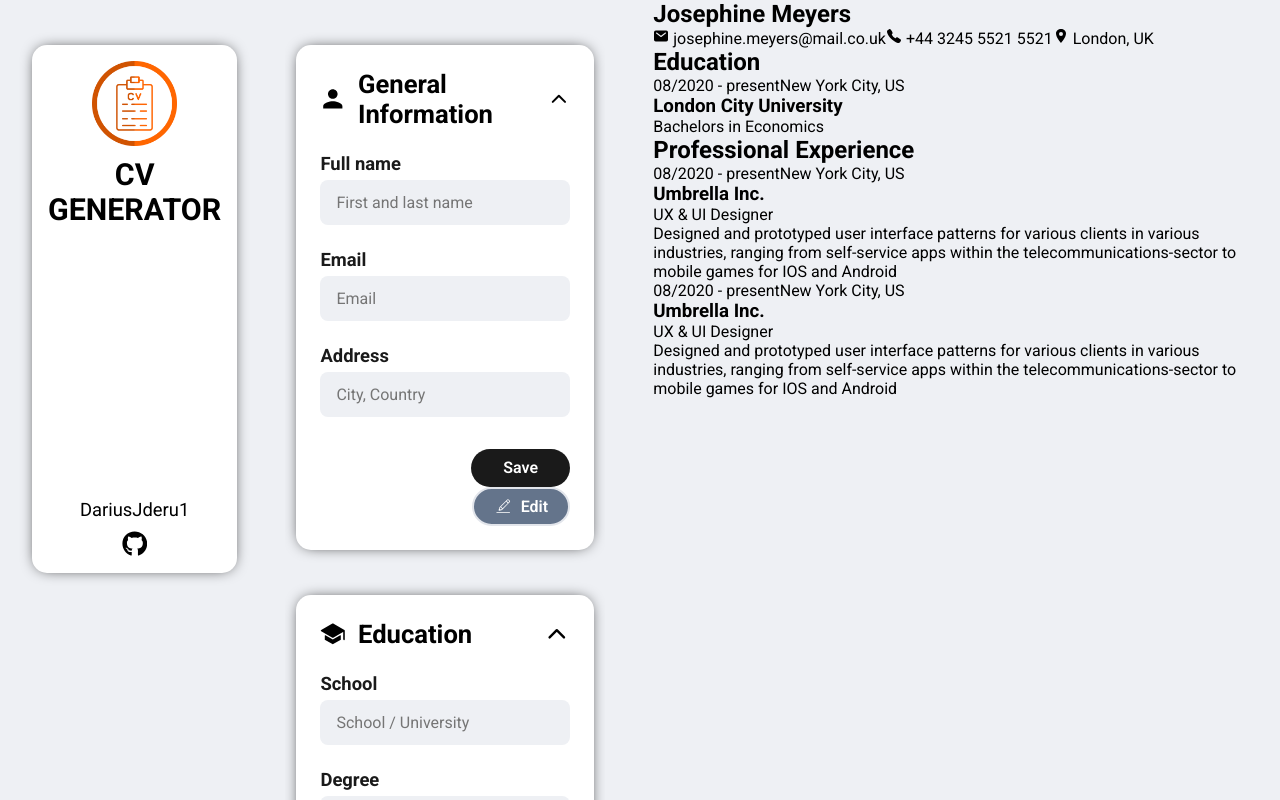
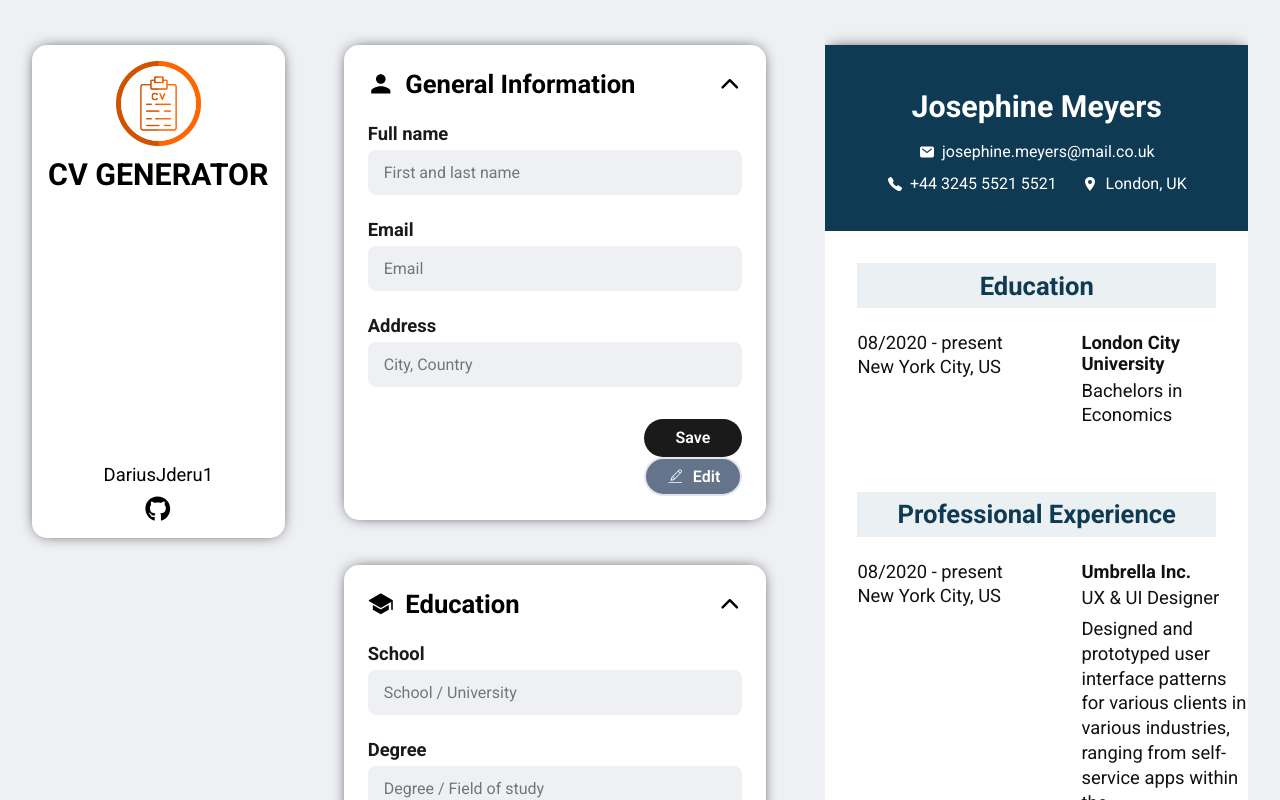
Before and after one commit to DariusJderu1/CV-builder, a React (Vite) app: page / in a window 1280 px wide. Built offline with nearby package versions, Linux system fonts and the light colour scheme.

Commit message:
Add styles to preview

```diff
--- a/src/components/app/Preview.jsx
+++ b/src/components/app/Preview.jsx
@@ -1,47 +1,49 @@
 import { IoMail, IoCall, IoLocationSharp } from "react-icons/io5";
+import "../../styles/app/Preview.css";
 
 export default function Preview() {
 
     return (
 
-        <section>
+        <section className="preview-shell">
 
-            <div>
+            <div className="preview-page">
 
-                <header>
+                <header className="preview-header">
                     <h1>Josephine Meyers</h1>
-                    <div>
+                    <div className="preview-contact-row">
                         <span><IoMail /> josephine.meyers@mail.co.uk</span>
                         <span><IoCall /> +44 3245 5521 5521</span>
                         <span><IoLocationSharp /> London, UK</span>
                     </div>
                 </header>
 
-                <section>
+                <section className="preview-section">
                     <h2>Education</h2>
 
-                    <div>
-                        <div>
+                    <div className="preview-entry">
+                        <div className="preview-entry-meta">
                             <span>08/2020 - present</span>
                             <span>New York City, US</span>
                         </div>
-                        <div>
+
+                        <div className="preview-entry-content">
                             <h3>London City University</h3>
                             <p>Bachelors in Economics</p>
                         </div>
                     </div>
                 </section>
 
-                <section>
+                <section className="preview-section">
                     <h2>Professional Experience</h2>
 
-                    <div>
-                        <div>
+                    <div className="preview-entry">
+                        <div className="preview-entry-meta">
                             <span>08/2020 - present</span>
                             <span>New York City, US</span>
                         </div>
 
-                        <div>
+                        <div className="preview-entry-content">
                             <h3>Umbrella Inc.</h3>
                             <p>UX & UI Designer</p>
                             <p>
@@ -52,13 +54,13 @@ export default function Preview() {
                         </div>
                     </div>
 
-                    <div>
-                        <div>
+                    <div className="preview-entry">
+                        <div className="preview-entry-meta">
                             <span>08/2020 - present</span>
                             <span>New York City, US</span>
                         </div>
 
-                        <div>
+                        <div className="preview-entry-content">
                             <h3>Umbrella Inc.</h3>
                             <p>UX & UI Designer</p>
                             <p>
--- /dev/null
+++ b/src/styles/app/Preview.css
@@ -0,0 +1,144 @@
+/* Page */
+.preview-shell {
+
+    flex: 1;
+
+    min-width: 420px;
+    padding: 2.8rem 0;
+
+    display: flex;
+    justify-content: center;
+
+    overflow-y: auto;
+    scrollbar-width: none;
+    -ms-overflow-style: none;
+}
+
+.preview-page {
+
+    width: min(100%, 850px);
+    min-height: 1120px;
+
+    background-color: var(--clr-background-section);
+
+    -webkit-box-shadow: var(--webkit-shadow);
+    box-shadow: var(--shadow);
+    color: #111111;
+}
+/* Page */
+
+
+/* Header */
+.preview-header {
+
+    background-color: var(--clr-preview-brand);
+    color: #ffffff;
+
+    padding: 2.8rem 3rem 2.4rem;
+
+    display: flex;
+    flex-direction: column;
+    align-items: center;
+    gap: 1.2rem;
+
+    h1 {
+
+        font-size: var(--fs-xl);
+        font-weight: 700;
+        line-height: 1.1;
+        text-align: center;
+    }
+}
+
+.preview-contact-row {
+
+    display: flex;
+    justify-content: center;
+    flex-wrap: wrap;
+
+    gap: 0.8rem 1.6rem;
+    font-size: var(--fs-sm);
+
+    span  {
+
+        display: flex;
+        align-items: center;
+        gap: 0.45rem;
+    }
+
+    svg {
+
+        font-size: var(--fs-sm)
+    }
+}
+/* Header */
+
+
+/* Section */
+.preview-section {
+
+    padding: 2rem 2rem;
+
+    &:last-child {
+
+        padding-bottom: 4rem;
+    }
+
+    h2 {
+
+        margin-bottom: 1.5rem;
+        padding: 0.45rem 0;
+
+        background-color: var(--clr-preview-section-title-bg);
+        color: var(--clr-preview-brand);
+
+        text-align: center;
+        font-size: var(--fs-lg);
+        font-weight: 700;
+    }
+}
+
+.preview-entry {
+
+    display: grid;
+    grid-template-columns: 160px 1fr;
+    gap: 4rem;
+    align-items: start;
+}
+
+.preview-section .preview-entry + .preview-entry {
+
+    margin-top: 2rem;
+}
+
+.preview-entry-meta {
+
+    display: flex;
+    flex-direction: column;
+    gap: 0.15rem;
+
+    font-size: var(--fs-base);
+    line-height: 1.2;
+}
+
+.preview-entry-content {
+
+    h3 {
+
+        margin-bottom: 0.3rem;
+        font-size: var(--fs-base);
+        font-weight: 700;
+    }
+
+    p {
+
+        font-size: var(--fs-base);
+        line-height: 1.35;
+    }
+
+    p + p {
+
+        margin-top: 0.35rem;
+    }
+}
+/* Section */
--- a/src/styles/app/Sidebar.css
+++ b/src/styles/app/Sidebar.css
@@ -7,7 +7,7 @@ aside.sidebar-container {
 
     text-align: center;
 
-    background-color: var(--clr-backround-section);
+    background-color: var(--clr-background-section);
 
     -webkit-box-shadow: var(--webkit-shadow);
     box-shadow: var(--shadow);
--- a/src/styles/editor/FormWrapper.css
+++ b/src/styles/editor/FormWrapper.css
@@ -1,6 +1,6 @@
 .form-section-container {
 
-    background-color: var(--clr-backround-section);
+    background-color: var(--clr-background-section);
     border-radius: var(--border-radius);
     -webkit-box-shadow: var(--webkit-shadow);
     box-shadow: var(--shadow);
--- a/src/styles/editor/Forms.css
+++ b/src/styles/editor/Forms.css
@@ -36,6 +36,10 @@
     color: #000000;
 
     transition: background-color 0.2s ease;
+}
+.input-group textarea {
+
+    resize: none;
 }
 
 .input-group input:focus,
--- a/src/styles/index.css
+++ b/src/styles/index.css
@@ -11,7 +11,9 @@
     /* color for page background */
     --clr-background-main: #EEF0F4;
     /* for sections like education experience ... */
-    --clr-backround-section: #FFFFFF;
+    --clr-background-section: #FFFFFF;
+    --clr-preview-brand: #0e3b53;
+    --clr-preview-section-title-bg: #ebf0f3;
 
     --webkit-shadow: 0px 0px 15px -5px #000000;
     --shadow: 0px 0px 15px -5px #000000;
@@ -24,7 +26,7 @@
     --fs-xs: clamp(0.75rem, 0.7rem + 0.25vw, 0.875rem);
 
     /* Small: For secondary text, minor button text */
-    --fs-sm: clamp(0.875rem, 0.8rem + 0.3vw, 1rem);
+    --fs-sm: clamp(0.9rem, 0.8rem + 0.3vw, 1rem);
 
     /* Base: Your default text, standard inputs, standard buttons */
     --fs-base: clamp(1rem, 0.95rem + 0.25vw, 1.3rem);
```
Also changed, not shown: 1 other file (tests, documents, lock files or other folders).
